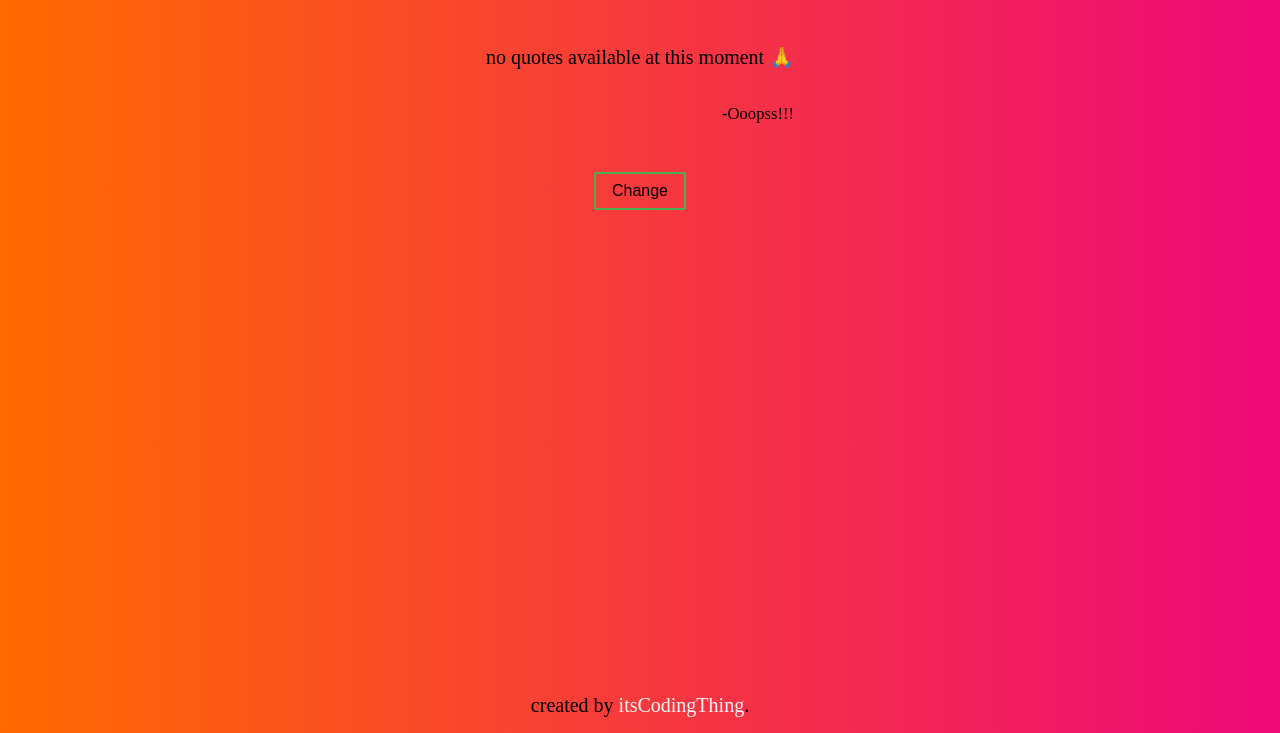
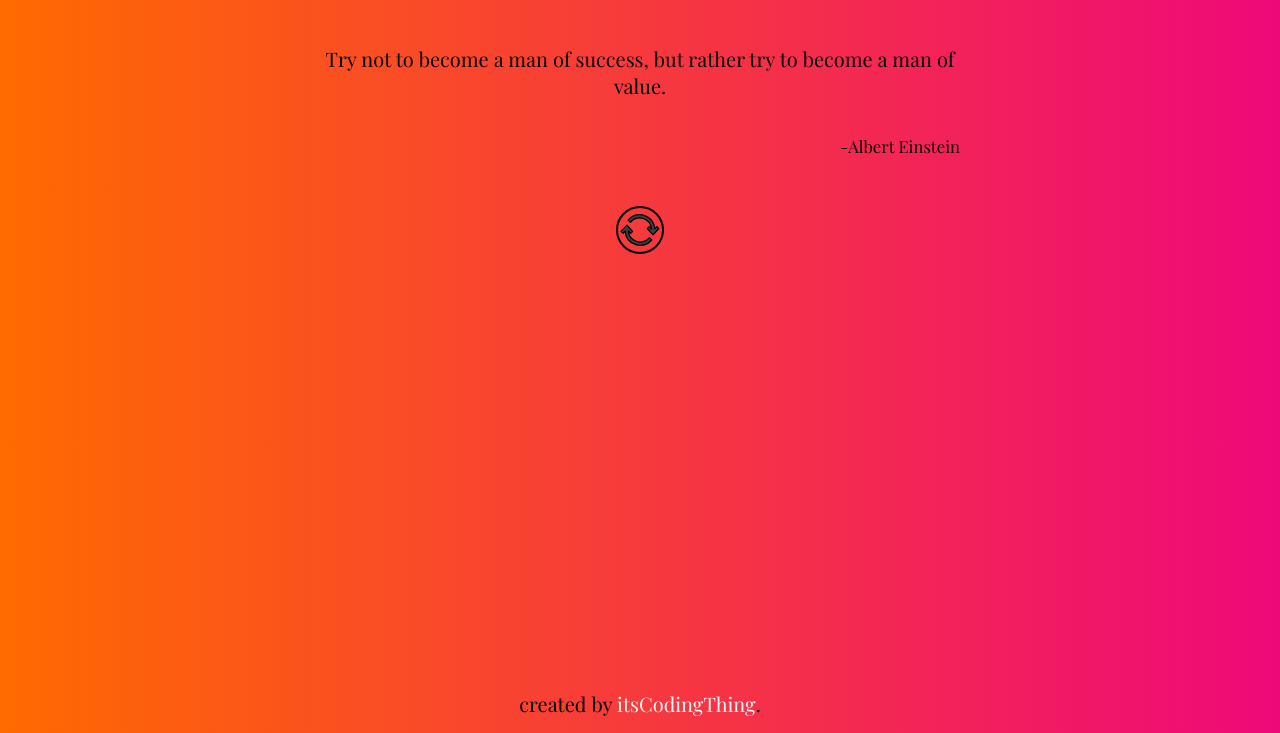
Before and after one commit to itsCodingThing/quotesinhand, a React app: page / in a window 1280 px wide. Shown: the part 67-800 px from the top of the page. Built offline with nearby package versions, Linux system fonts and the light colour scheme; no server answers.

Commit message:
change in button and loading animation

```diff
--- a/src/components/QuoteGen.js
+++ b/src/components/QuoteGen.js
@@ -1,17 +1,22 @@
-import React, { useEffect, useState } from "react";
+import React, { useState } from "react";
 
 import { getQuotes } from "../utils/utils";
 
-function Quote({ quote, showLoader }) {
-  if (showLoader) {
+function Quote({ quote, loading }) {
+  if (loading) {
     return (
-      <div className="loader">
-        <h3>Loading...</h3>
-      </div>
+      <blockquote className="blockquote">
+        <div className="quote">
+          <p>{quote.content}</p>
+        </div>
+        <footer className="blockquote-footer" id="qoute-title">
+          <small>-{quote.title}</small>
+        </footer>
+      </blockquote>
     );
   } else {
     return (
-      <blockquote className="blockquote">
+      <blockquote className="blockquote fadeInRight">
         <div className="quote">
           <p>{quote.content}</p>
         </div>
@@ -25,31 +30,30 @@ function Quote({ quote, showLoader }) {
 
 function QuoteGen() {
   const [state, setState] = useState({
-    quote: {},
-    showLoader: true,
-    disableBtn: true,
+    quote: {
+      title: "Albert Einstein",
+      content: "Try not to become a man of success, but rather try to become a man of value.",
+    },
+    loading: false,
+    disableBtn: false,
   });
-  const { quote, showLoader, disableBtn } = state;
-
-  useEffect(() => {
-    getQuotes().then((res) => {
-      setState({ quote: { ...res }, showLoader: false, disableBtn: false });
-    });
-  }, []);
+  const { quote, loading, disableBtn } = state;
 
   const changeQuote = () => {
-    setState({ showLoader: true, disableBtn: true });
+    setState({ loading: true, disableBtn: true, quote });
     getQuotes().then((res) => {
-      setState({ quote: { ...res }, showLoader: false, disableBtn: false });
+      setState({ quote: { ...res }, loading: false, disableBtn: false });
     });
   };
 
   return (
     <div className="wrapper">
-      <Quote quote={quote} showLoader={showLoader} />
-      <button className="btn" disabled={disableBtn} onClick={changeQuote}>
-        Change
-      </button>
+      <Quote quote={quote} loading={loading} />
+      <div
+        className={loading ? "btn btn-circle rotate" : "btn btn-circle"}
+        disabled={disableBtn}
+        onClick={changeQuote}
+      ></div>
     </div>
   );
 }
--- a/src/style.css
+++ b/src/style.css
@@ -10,11 +10,11 @@
 body {
   font-size: 20px;
   background: linear-gradient(to right, #ff6a00, #ee0979);
+  font-family: "Playfair Display", serif;
 }
 
 .hero {
   font-size: 3rem;
-  font-family: "Playfair Display", serif;
 }
 
 .main header {
@@ -40,8 +40,7 @@ footer a {
 
 .wrapper {
   width: 100%;
-  height: 50%;
-  padding: 0 5rem;
+  padding: 0 4rem;
   display: flex;
   flex-direction: column;
   align-items: center;
@@ -80,27 +79,45 @@ footer > .innerbox {
 
 .btn {
   border: none;
-  font-size: 1rem;
-  padding: 0.5rem 1rem;
+  width: 3rem;
+  height: 3rem;
+  background-image: url(./assests/arrows_rotate.svg);
+  transform: scaleX(-1);
+  background-color: rgba(0, 0, 0, 0);
   cursor: pointer;
-  background-color: rgba(0, 0, 0, 0);
-  color: black;
-  border: 2px solid #4caf50; /* Green */
+  border: 2px solid black; /* Green */
   transition-duration: 0.4s;
   border-radius: 2px;
 }
-
+/* #4caf50 */
 .btn:hover {
-  background-color: #4caf50; /* Green */
+  background-color: yellow; /* Green */
   color: white;
 }
 
-.btn:focus {
-  outline: none;
+.btn-circle {
+  border-radius: 100%;
+}
+
+.rotate {
+  animation: rotation 1s ease-in-out infinite;
+}
+
+@keyframes rotation {
+  from {
+    transform: rotate(0) scaleX(-1);
+  }
+
+  to {
+    transform: rotate(360deg) scaleX(-1);
+  }
 }
 
 .quote {
   text-align: center;
+}
+
+.fadeInRight {
   animation: fadeInRight 1s ease-out;
 }
 
```
Also changed, not shown: src/assests/arrows_rotate.svg (added).
